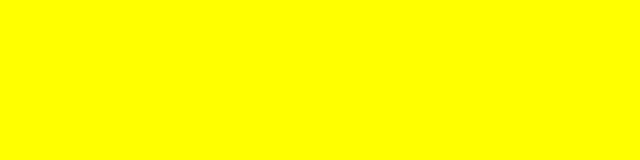
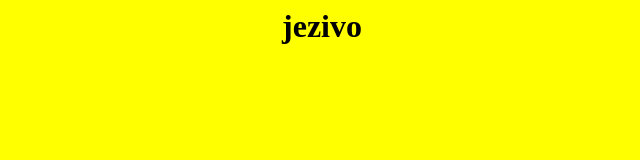
Before and after one commit to selakkkkk/selakkkkk, a plain HTML site: page index.html in a window 1280 px wide. Shown: the whole page, without its empty margins (318-958 px from the left). Drawn offline with Linux system fonts and the light colour scheme.

Commit message:
Update index.html

```diff
--- a/index.html
+++ b/index.html
@@ -7,6 +7,6 @@
     <title>Document</title>
 </head>
 <body>
-
+    <h1> jezivo <h1>
 </body>
 </html>
```
